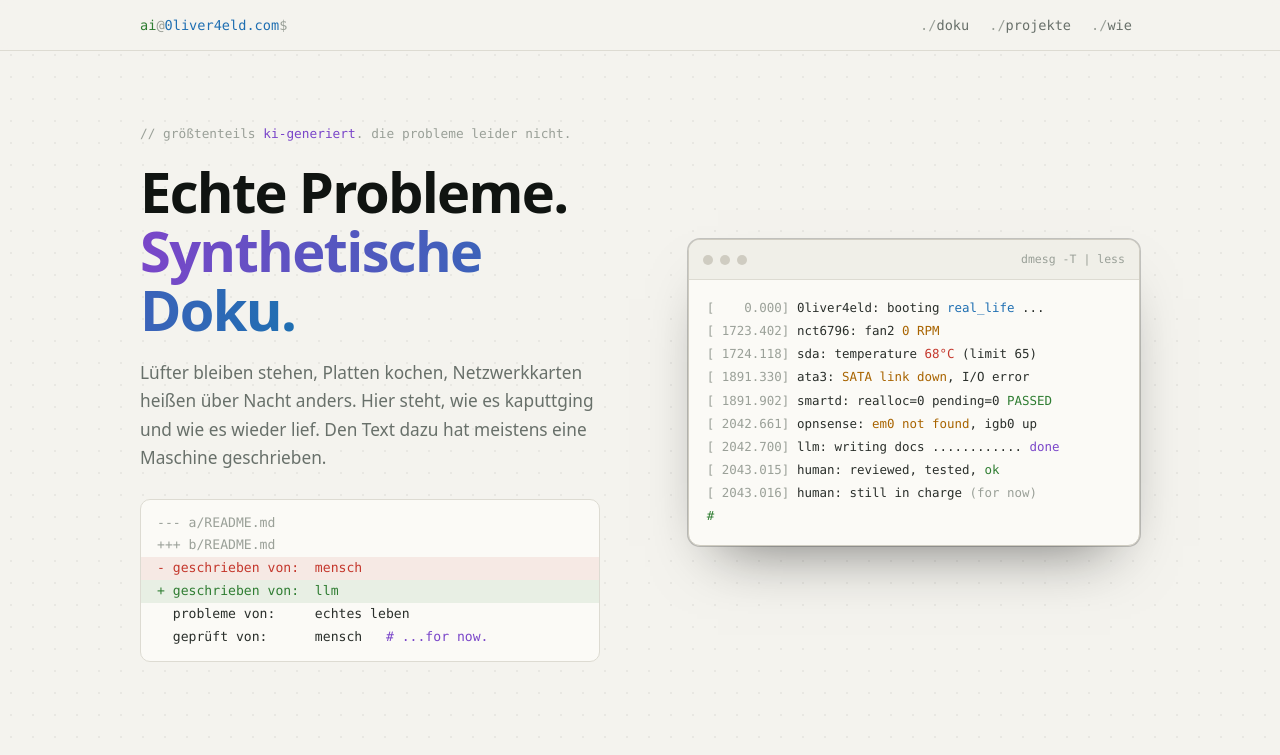
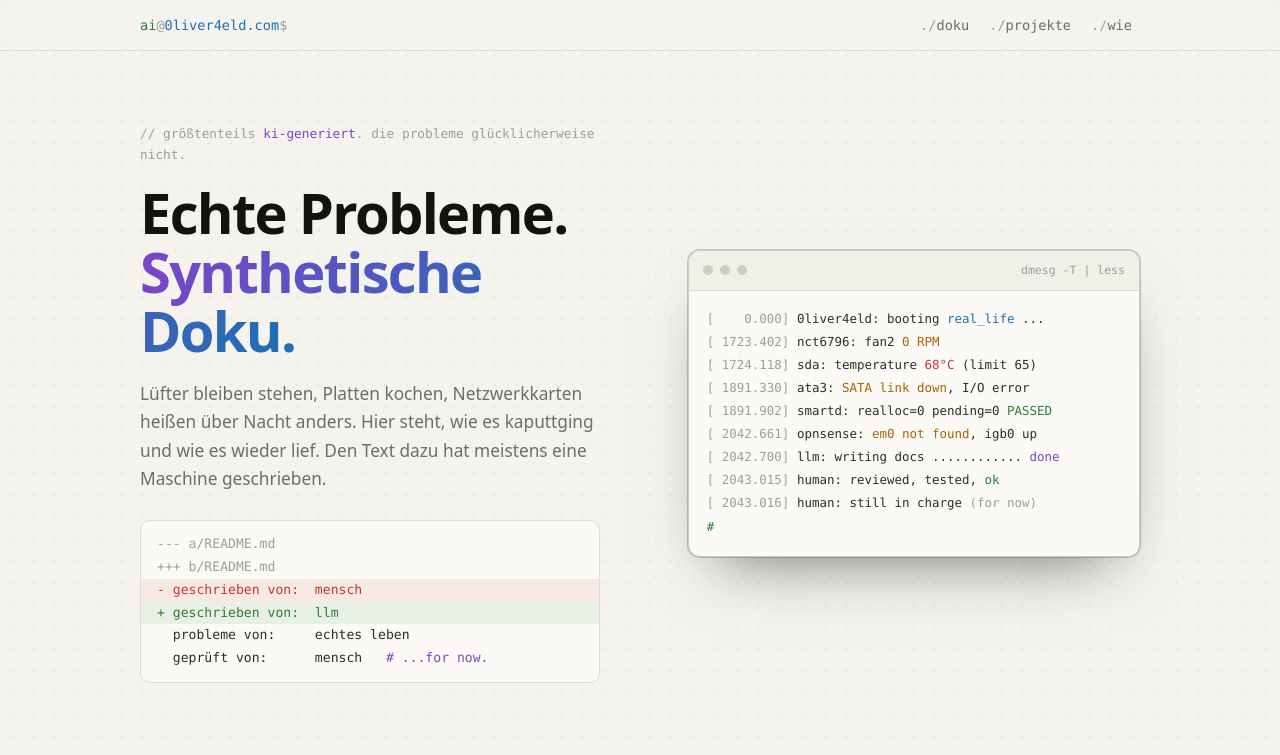
Before and after one commit to d3m0naz/h0me, a plain HTML site: page site/index.html in a window 1280 px wide. Shown: the top 755 px of the page. Drawn offline with Linux system fonts and the light colour scheme.

Commit message:
Kicker: glücklicherweise
Co-Authored-By: Claude Opus 5.5 <noreply@anthropic.com>

```diff
--- a/site/index.html
+++ b/site/index.html
@@ -27,7 +27,7 @@
 
   <section class="hero" aria-labelledby="t">
     <div>
-      <p class="kicker">// größtenteils <em>ki-generiert</em>. die probleme leider nicht.</p>
+      <p class="kicker">// größtenteils <em>ki-generiert</em>. die probleme glücklicherweise nicht.</p>
       <h1 id="t">Echte Probleme.<br><span class="syn">Synthetische Doku.</span></h1>
       <p class="lead">Lüfter bleiben stehen, Platten kochen, Netzwerkkarten heißen über Nacht anders.
       Hier steht, wie es kaputtging und wie es wieder lief. Den Text dazu hat meistens eine Maschine geschrieben.</p>
```
